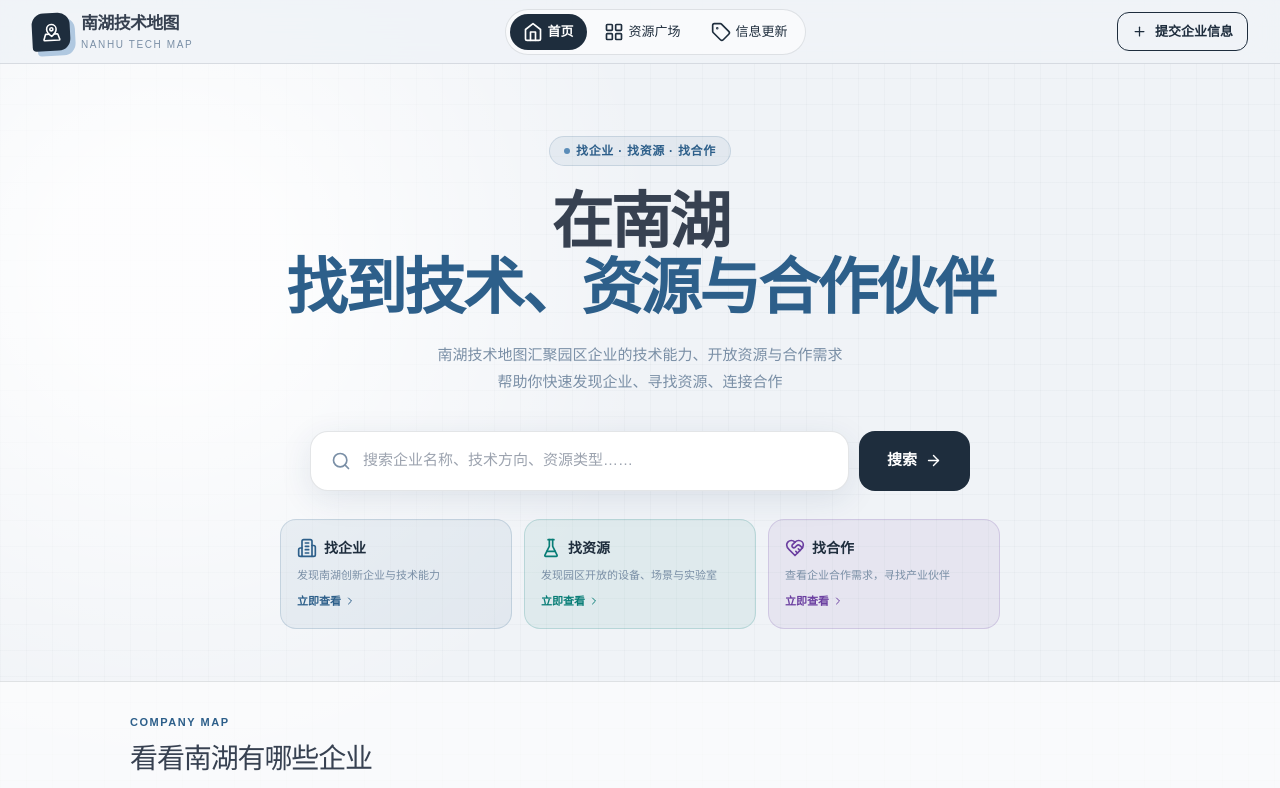
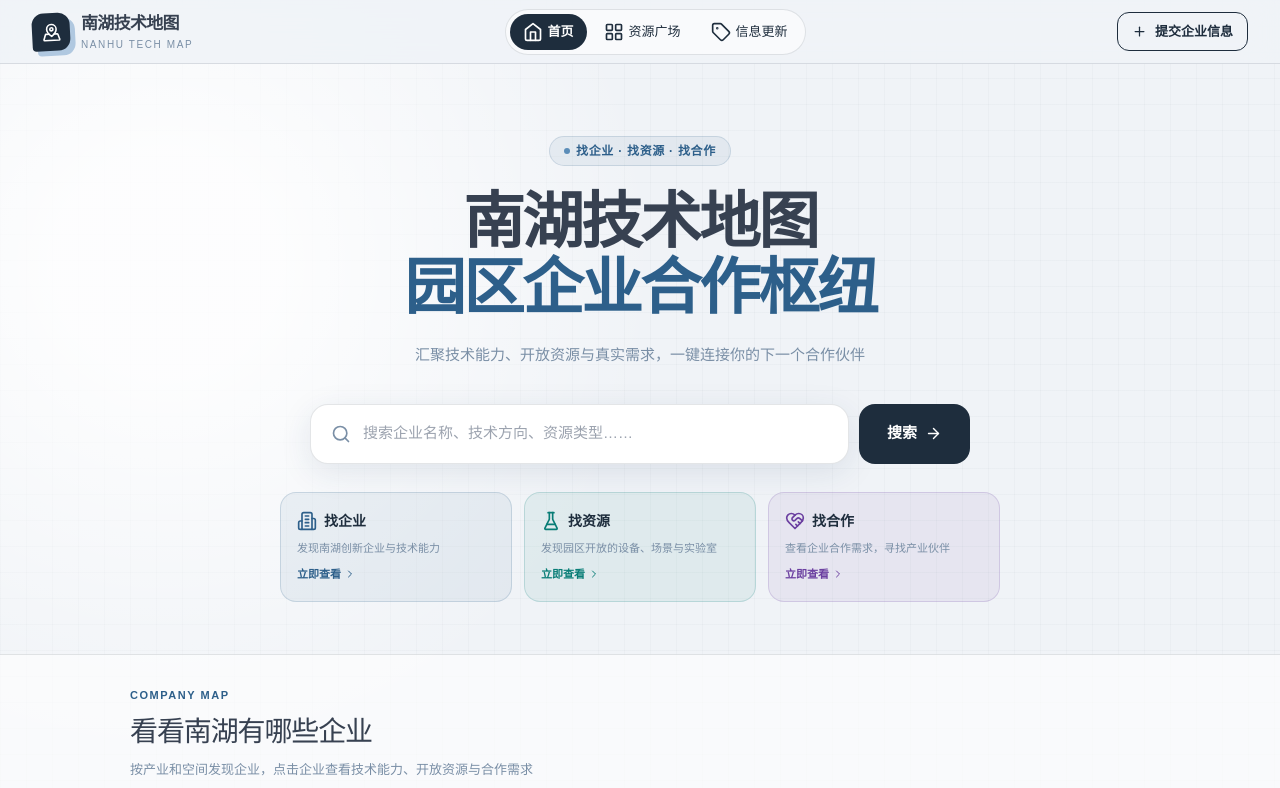
Before and after one commit to 99Y01/Nanhu-tech-map, a React app: page /#/ in a window 1280 px wide. Shown: the top 788 px of the page. Built offline with nearby package versions, Linux system fonts and the light colour scheme.

Commit message:
sync: 同步最新版本（4个Tab）

```diff
--- a/src/pages/HomePage.tsx
+++ b/src/pages/HomePage.tsx
@@ -709,17 +709,16 @@ export default function HomePage() {
           margin: '0 0 18px',
           fontWeight: 900,
         }}>
-          在南湖<br />
-          <em style={{ color: 'var(--lake-deep)', fontStyle: 'normal' }}>找到技术、资源与合作伙伴</em>
+          南湖技术地图<br />
+          <em style={{ color: 'var(--lake-deep)', fontStyle: 'normal' }}>园区企业合作枢纽</em>
         </h1>
 
         {/* 副标题 */}
         <p className="hp-hero-sub" style={{
           color: 'var(--muted)', lineHeight: 1.8,
-          maxWidth: 540, margin: '0 auto 36px',
+          maxWidth: 560, margin: '0 auto 36px',
         }}>
-          南湖技术地图汇聚园区企业的技术能力、开放资源与合作需求<br />
-          帮助你快速发现企业、寻找资源、连接合作
+          汇聚技术能力、开放资源与真实需求，一键连接你的下一个合作伙伴
         </p>
 
         {/* 搜索框 */}
```
